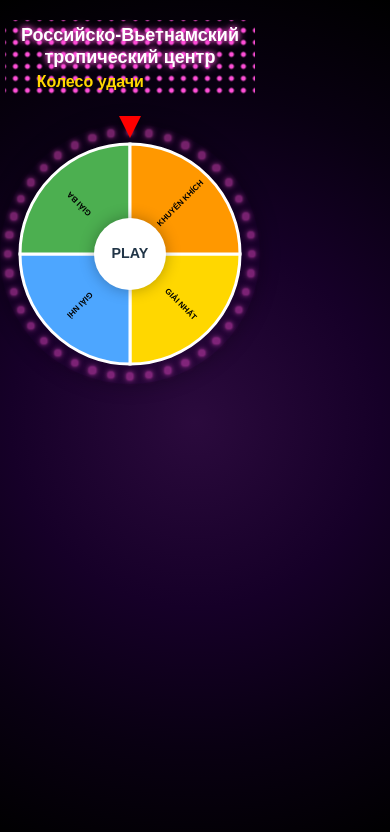
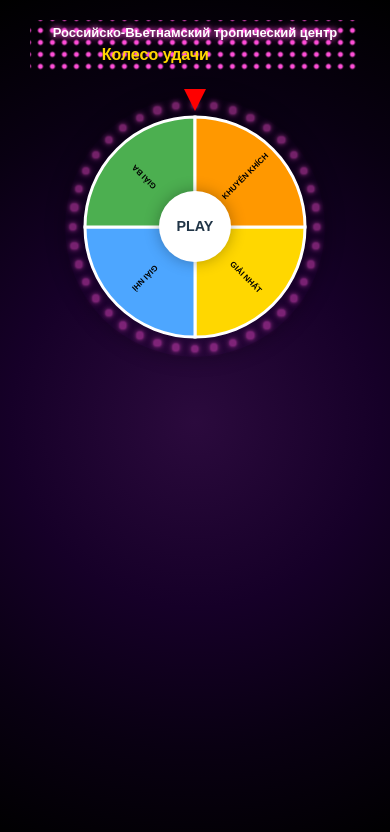
Before and after one commit to tesla-space/lucky_wheel, a React (Vite) app: page / in a window 390 px wide. Shown: the top 832 px of the page. Built offline with nearby package versions, Linux system fonts and the light colour scheme.

Commit message:
Fix css wheel

```diff
--- a/src/App.css
+++ b/src/App.css
@@ -212,13 +212,18 @@ body {
 ============================= */
 @media (max-width: 768px) {
   .app {
-    max-width: 260px; /* full width mobile */
-    margin: 0; /* không căn giữa cha */
+    max-width: 100%; /* full width mobile */
   }
 
   .wheel-area {
     width: 260px; /* size mobile */
     margin: 0 auto; /* căn giữa bắt buộc */
+  }
+
+  .header-area {
+    width: calc(100% - 10px); /* cách 5px 2 bên */
+    padding: 0 5px;
+    max-width: none;
   }
 
   .wheel-area::before {
--- a/src/components/header/Header.css
+++ b/src/components/header/Header.css
@@ -99,12 +99,8 @@
 }
 
 @media (max-width: 768px) {
-  .break-mobile {
-    display: block; /* mobile: xuống dòng */
-  }
-
   .title-top {
-    font-size: 18px; /* giảm chữ cho mobile */
+    font-size: 13px; /* giảm chữ cho mobile */
     line-height: 1.2; /* gọn hơn */
   }
 
```
